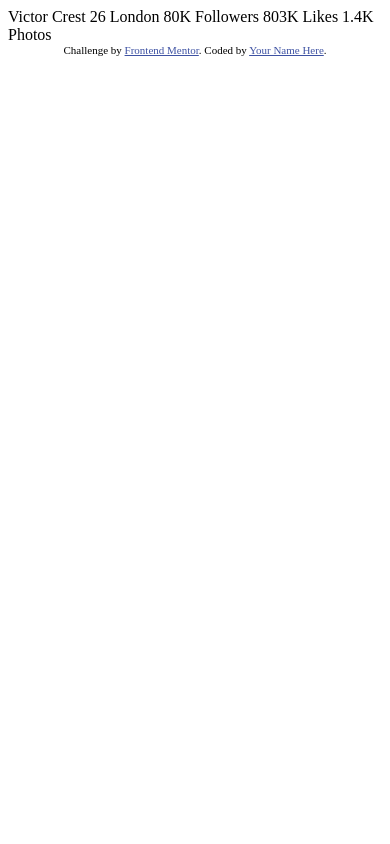
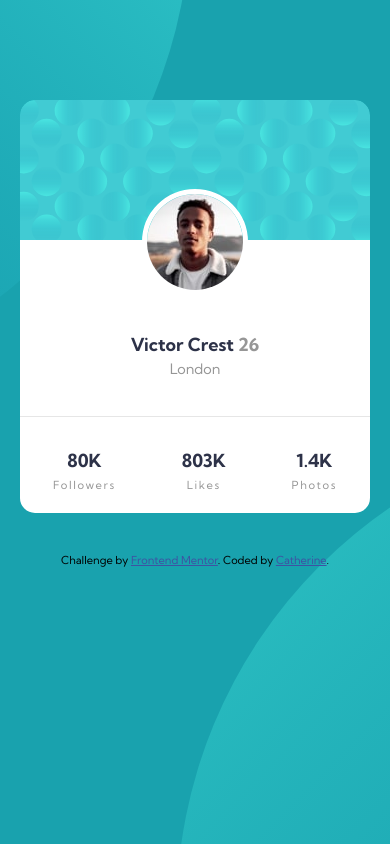
Before and after one commit to esthercate/Profile-card-component, a plain HTML site: page index.html in a window 390 px wide. Drawn offline with Linux system fonts and the light colour scheme.

Commit message:
Mobile design

```diff
--- /dev/null
+++ b/css/main.css
@@ -0,0 +1,89 @@
+@import url('https://fonts.googleapis.com/css2?family=Kumbh+Sans:wght@400;700&display=swap');
+
+:root {
+    --Dark-cyan: hsl(185, 75%, 39%);
+    --Very-dark-desaturated-blue: hsl(229, 23%, 23%);
+    --Dark-grayish-blue: hsl(227, 10%, 46%);
+    --Dark-gray: hsl(0, 0%, 59%);
+}
+
+* {
+    margin: 0;
+    padding: 0;
+    box-sizing: border-box;
+}
+
+body {
+    font-family: 'Kumbh Sans', sans-serif;
+    background-color: var(--Dark-cyan);
+    background-image: url("../images/bg-pattern-top.svg"), url("../images/bg-pattern-bottom.svg");
+    background-repeat: no-repeat, no-repeat;
+    background-position: right 51vw bottom 20vh, left 45vw top 50vh;
+    display: flex;
+    flex-direction: column;
+    justify-content: center;
+    align-items: center;
+}
+
+.container {
+    margin: 100px auto 40px auto;
+    max-width: 375px;
+    border-radius: 15px;
+    overflow: hidden;
+    line-height: 1.5rem;
+
+}
+
+.hero-bg {
+   max-width: 375px;
+   border-radius: 15px 15px 0 0;
+}
+
+.main {
+    background-color: white;
+    text-align: center;
+}
+
+.profile {
+    margin-top: -7px;
+}
+
+.profile-img {
+    border-radius: 50%;
+    margin-top: -50px;
+    border: 5px solid white;
+    overflow: hidden;
+}
+
+.name, h3 {
+    font-size: 1.125rem;
+    color: var(--Very-dark-desaturated-blue);
+    padding-top: 2rem;
+    font-weight: 700;
+}
+
+.stats {
+    display: flex;
+    justify-content: space-around;
+    margin-top: 2.2rem;
+    padding: 0 0 1rem 0;
+    border-top: 1px solid hsl(0, 0%, 90%);
+}
+
+.city {
+    font-size: .9rem;
+}
+
+.age, p {
+    color: var(--Dark-gray);
+}
+
+.stats p {
+    font-size: .7rem;
+    letter-spacing: .1rem;
+}
+
+
+
+.attribution { font-size: 11px; text-align: center; }
+.attribution a { color: hsl(228, 45%, 44%); }
--- a/index.html
+++ b/index.html
@@ -8,28 +8,41 @@
 
   <title>Frontend Mentor | Profile card component</title>
 
-  <!-- Feel free to remove these styles or customise in your own stylesheet 👍 -->
-  <style>
-    .attribution { font-size: 11px; text-align: center; }
-    .attribution a { color: hsl(228, 45%, 44%); }
-  </style>
+  <link rel="stylesheet" href="./css/main.css">
+
 </head>
 <body>
-  Victor Crest
-  26
-  London
+  <div class="container">
+    <section class="header">
+      <img src="./images/bg-pattern-card.svg" alt="" class="hero-bg">
+    </section>
 
-  80K
-  Followers
+    <section class="main">
+      <div class="profile">
+        <img src="./images/image-victor.jpg" alt="" class="profile-img">
+        <h3 class="name">Victor Crest <span class="age">26</span></h3>
+        <p class="city">London</p>
+      </div>
+      <div class="stats">
+        <div>
+          <h3>80K</h3>
+          <p>Followers</p>
+        </div>
+        <div>
+          <h3>803K</h3>
+          <p>Likes</p>
+        </div>
+        <div>
+          <h3>1.4K</h3>
+          <p>Photos</p>
+        </div>
+      </div>
+    </section>
+  </div>
 
-  803K
-  Likes
-
-  1.4K
-  Photos
   <div class="attribution">
     Challenge by <a href="https://www.frontendmentor.io?ref=challenge" target="_blank">Frontend Mentor</a>.
-    Coded by <a href="#">Your Name Here</a>.
+    Coded by <a href="#">Catherine</a>.
   </div>
 </body>
 </html>
```
Also changed, not shown: SolutionScreenshots/Desktop.png (added), SolutionScreenshots/Mobile.png (added), 2 other files.
